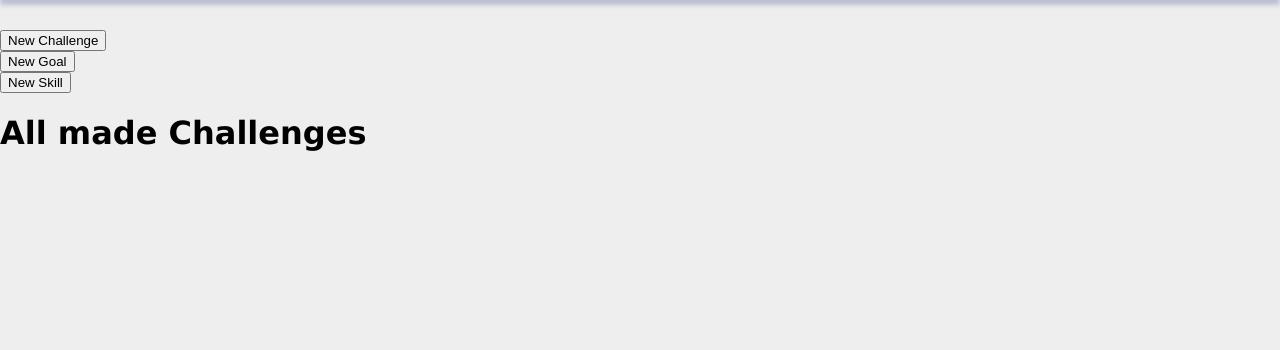
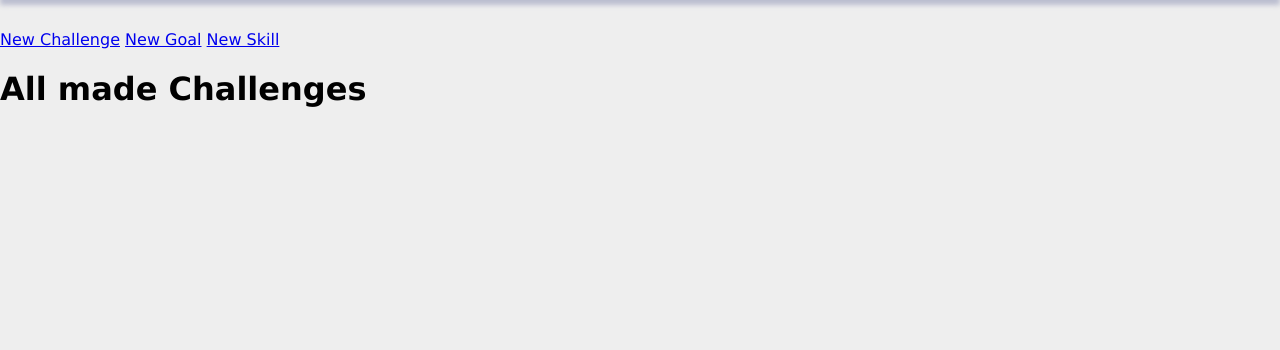
Before and after one commit to Godwin-Jules/Mentorat_EPL_2024-Django, a Django app: page /challenges/ in a window 1280 px wide. Shown: the part 74-424 px from the top of the page. Run offline with Django 5.2, Linux system fonts and the light colour scheme; data that the repository does not hold is empty.

Commit message:
Simplifying Add button html file

```diff
--- a/activite1/challenges/templates/challenges/includes/new_challenge.html
+++ b/activite1/challenges/templates/challenges/includes/new_challenge.html
@@ -1,3 +1 @@
-<div class="main__add_challenge">
-    <a href="{% url "add_challenge" %}"><button class="btn_add_challenge">New Challenge</button></a>
-</div>
+<a href="{% url "add_challenge" %}" id="btn__add">New Challenge</a>
--- a/activite1/challenges/templates/challenges/includes/new_goal.html
+++ b/activite1/challenges/templates/challenges/includes/new_goal.html
@@ -1,3 +1 @@
-<div class="main__add_goal">
-    <a href="{% url "add_goal" %}"><button class="btn_add_goal">New Goal</button></a>
-</div>
+<a href="{% url "add_goal" %}" id="btn__add">New Goal</a>
--- a/activite1/challenges/templates/challenges/includes/new_skill.html
+++ b/activite1/challenges/templates/challenges/includes/new_skill.html
@@ -1,3 +1 @@
-<div class="main__add_skill">
-    <a href="{% url "add_skill" %}"><button class="btn_add_skill">New Skill</button></a>
-</div>
+<a href="{% url "add_skill" %}" id="btn__add">New Skill</a>
```
